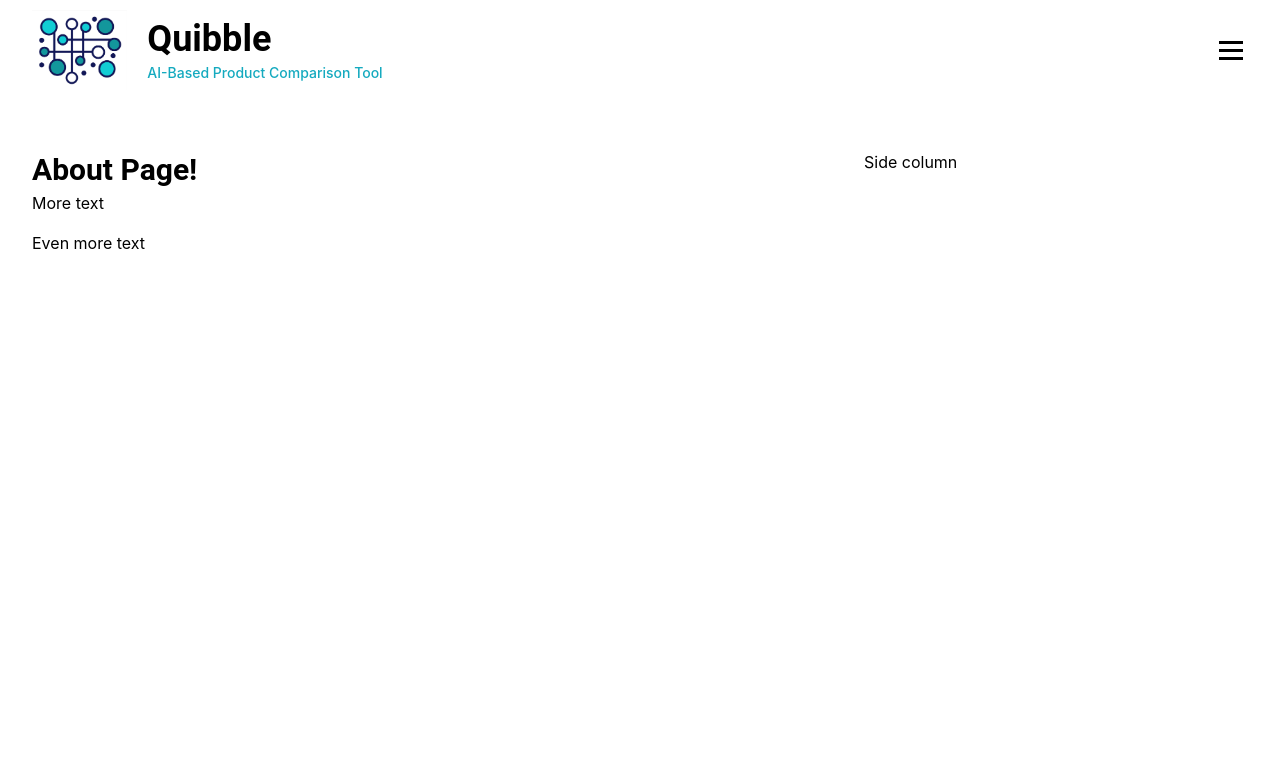
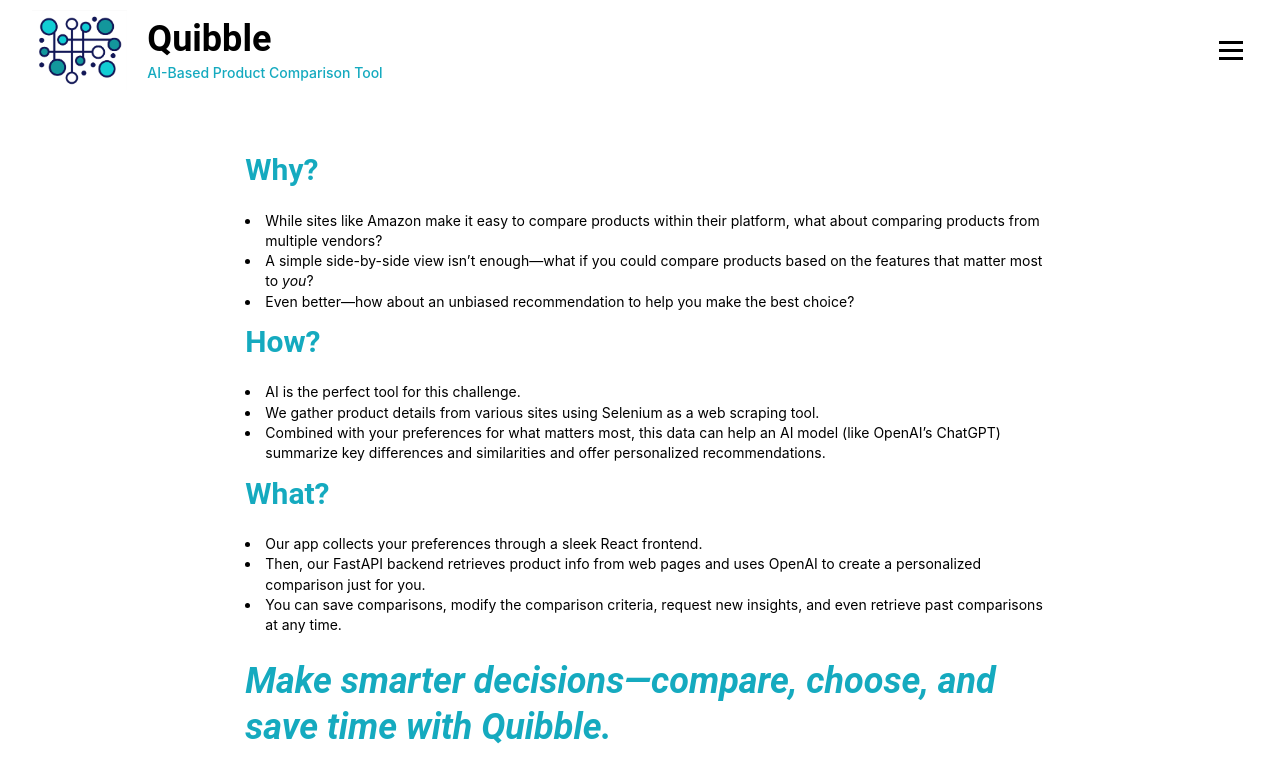
Before and after one commit to dscottd7/quibble-frontend, a React (Create React App) app: page /about in a window 1280 px wide. Shown: the top 782 px of the page. Built offline with nearby package versions, Linux system fonts and the light colour scheme.

Commit message:
added people, taglines, and architecture
probably going to replace arch image with text explanation and links

```diff
--- a/src/pages/AboutPage.js
+++ b/src/pages/AboutPage.js
@@ -1,35 +1,85 @@
 import React, { useState, useEffect, useRef } from 'react';
-import { Progress, Grid, Button, Text, Title, Group, Box, Stack, Container, Space } from '@mantine/core';
+import { Progress, Grid, Button, Text, Title, Group, Box, Stack, Container, Space, Center, List, Anchor, Image } from '@mantine/core';
 
 const AboutPage = () => {
 
   return (
-    <Container
-      size="lg"
-      styles={{
-        maxWidth: '1200px',
-      }}
-    >
+    <Center>
+      <Box maw="1200px" ml="10px" mr="10px" >
         <Grid gutter={{ base: 10, xs: 'md', md: 'xl', xl: 60 }}>
+          <Center>
           <Grid.Col span={{ base: 12, md: 8 }}>
-          <Title order={2}>About Page!</Title>
-          <Text h="xxl">
-            More text
-          </Text>
-          <Space h="md" />
-          <Text h="xxl">
-            Even more text
-          </Text>
-          <Space h="lg" />
+            <Title mb="20px" c="cyan" order={2}>Why?</Title>
+              <List size="sm" mb="10px">
+                <List.Item>
+                  While sites like Amazon make it easy to compare products within their platform, what about comparing products from multiple vendors?
+                </List.Item>
+                <List.Item>
+                  A simple side-by-side view isn’t enough—what if you could compare products based on the features that matter most to <i>you</i>?
+                </List.Item>
+                <List.Item>
+                  Even better—how about an unbiased recommendation to help you make the best choice?
+                </List.Item>
+              </List>
+              <Title mb="20px" c="cyan" order={2}>How?</Title>
+              <List size="sm" mb="10px">
+                <List.Item>
+                  AI is the perfect tool for this challenge.
+                </List.Item>
+                <List.Item>
+                  We gather product details from various sites using Selenium as a web scraping tool.
+                </List.Item>
+                <List.Item>
+                  Combined with your preferences for what matters most, this data can help an AI model (like OpenAI’s ChatGPT) summarize key differences and similarities and offer personalized recommendations.
+                </List.Item>
+              </List>
+              <Title mb="20px" c="cyan" order={2}>What?</Title>
+              <List size="sm" mb="10px">
+                <List.Item>
+                  Our app collects your preferences through a sleek React frontend.
+                </List.Item>
+                <List.Item>
+                  Then, our FastAPI backend retrieves product info from web pages and uses OpenAI to create a personalized comparison just for you.
+                </List.Item>
+                <List.Item>
+                  You can save comparisons, modify the comparison criteria, request new insights, and even retrieve past comparisons at any time.
+                </List.Item>
+              </List>
+              <Space h="sm" />
+              <Title mb="20px" c="cyan" order={1} style={{ fontStyle: "italic" }}>Make smarter decisions—compare, choose, and save time with Quibble.</Title>
+
+          </Grid.Col>
+          </Center>
+
+          <Grid.Col span={{ base: 12, md: 6 }}>
+            <Title mb="20px" c="cyan" order={2}>Quibble Architecture</Title>
+            <Image src="/quibblearchitecture.png" h={275} alt="architecture" />
             </Grid.Col>
 
-        <Grid.Col span={{ base: 12, md: 4 }}>
-        <Text h="xxl">
-            Side column
+            <Grid.Col span={{ base: 12, md: 6 }}>
+            <Title mb="20px" c="cyan" order={2}>About the authors</Title>
+            <Text size="sm" c="dimmed" mb="10px">
+              <p>Quibble was started as a capstone project for Oregon State University's CS 467, Fall 2024.</p>
+              <p>The Quibble team is:</p>
+              <List size="sm" mb="10px">
+                <List.Item>
+                  <Anchor c="cyan" href="https://www.linkedin.com/in/dscottdiperna/" target="_blank" underline="hover">Scott DiPerna</Anchor>
+                </List.Item>
+                <List.Item>
+                  <Anchor c="cyan" href="https://www.linkedin.com/in/xinruihou/" target="_blank" underline="hover">Xinrui Hou</Anchor>
+                </List.Item>
+                <List.Item>
+                  <Anchor c="cyan" href="https://www.linkedin.com/in/edward-mai/" target="_blank" underline="hover">Edward Mai</Anchor>
+                </List.Item>
+                <List.Item>
+                  <Anchor c="cyan" href="https://www.linkedin.com/in/joseph-brendan-heinz-92353976/" target="_blank" underline="hover">Brendan Heinz</Anchor>
+                </List.Item>
+              </List>
             </Text>
           </Grid.Col>
         </Grid>
-    </Container>
+      </Box>
+    </Center>
   );
 };
 
```
Also changed, not shown: public/QuibbleArchitecture.png (added), src/pages/About.js (deleted). Lines whose indentation alone changed are shown as unchanged.
